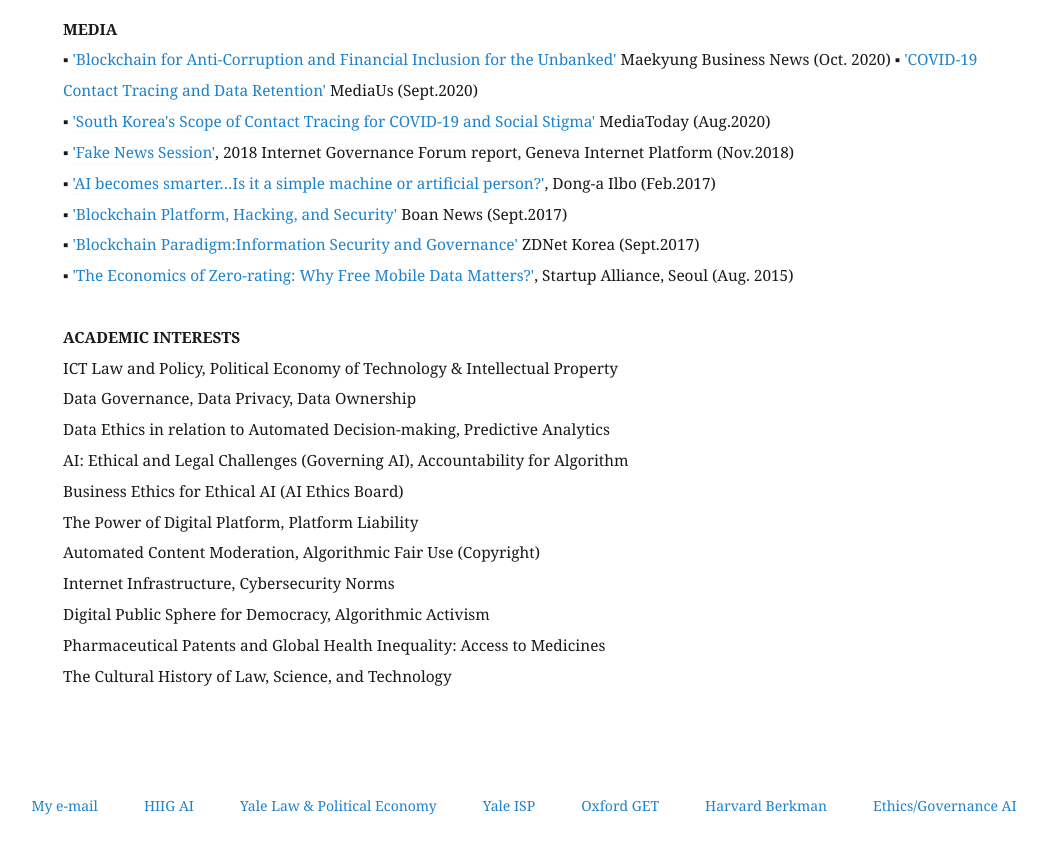
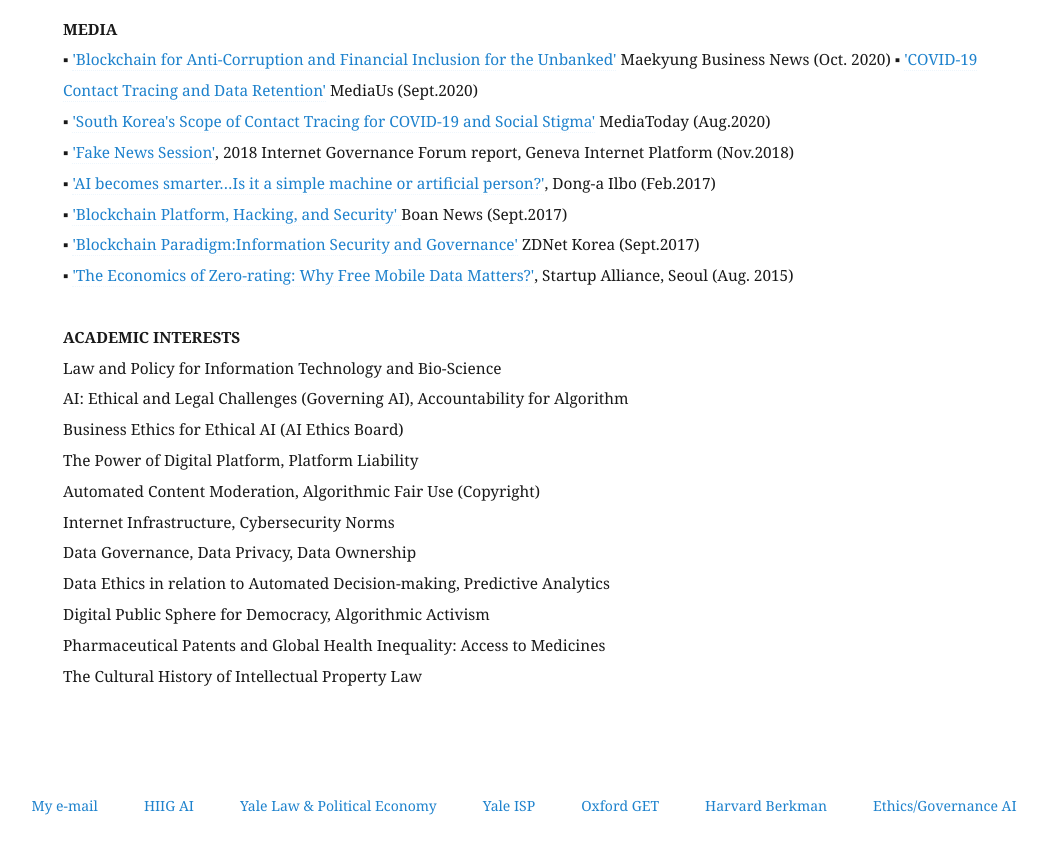
Before and after one commit to eunchangchoi/eunchangchoi.github.io, a Jekyll site: the page built from index.md, in a window 1280 px wide and 900 px high, scrolled down 3649 px. Shown: the top 854 px of the window, without its empty margins (37-1085 px from the left). Built offline with Jekyll 4.4.1, drawn with Linux system fonts in a browser that asks for light colours.

Commit message:
Update index.md

```diff
--- a/index.md
+++ b/index.md
@@ -83,14 +83,14 @@
 
  <br>
   <strong> ACADEMIC INTERESTS </strong> <br>
-   ICT Law and Policy, Political Economy of Technology & Intellectual Property <br>
-   Data Governance, Data Privacy, Data Ownership <br>
-   Data Ethics in relation to Automated Decision-making, Predictive Analytics <br>
+   Law and Policy for Information Technology and Bio-Science<br>
    AI: Ethical and Legal Challenges (Governing AI), Accountability for Algorithm <br>
    Business Ethics for Ethical AI (AI Ethics Board) <br>
    The Power of Digital Platform, Platform Liability <br>
    Automated Content Moderation, Algorithmic Fair Use (Copyright) <br>
    Internet Infrastructure, Cybersecurity Norms <br>
+   Data Governance, Data Privacy, Data Ownership <br>
+   Data Ethics in relation to Automated Decision-making, Predictive Analytics <br>
    Digital Public Sphere for Democracy, Algorithmic Activism <br>
    Pharmaceutical Patents and Global Health Inequality: Access to Medicines <br>
-   The Cultural History of Law, Science, and Technology <br>
+   The Cultural History of Intellectual Property Law <br>
```
